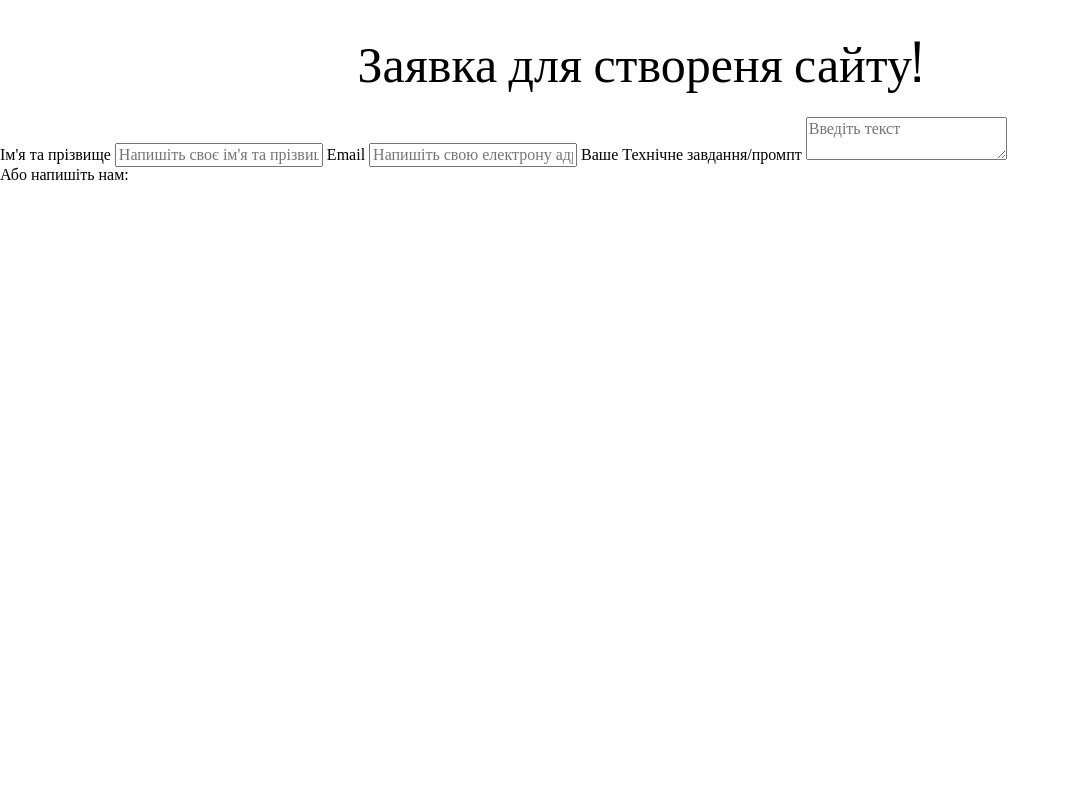
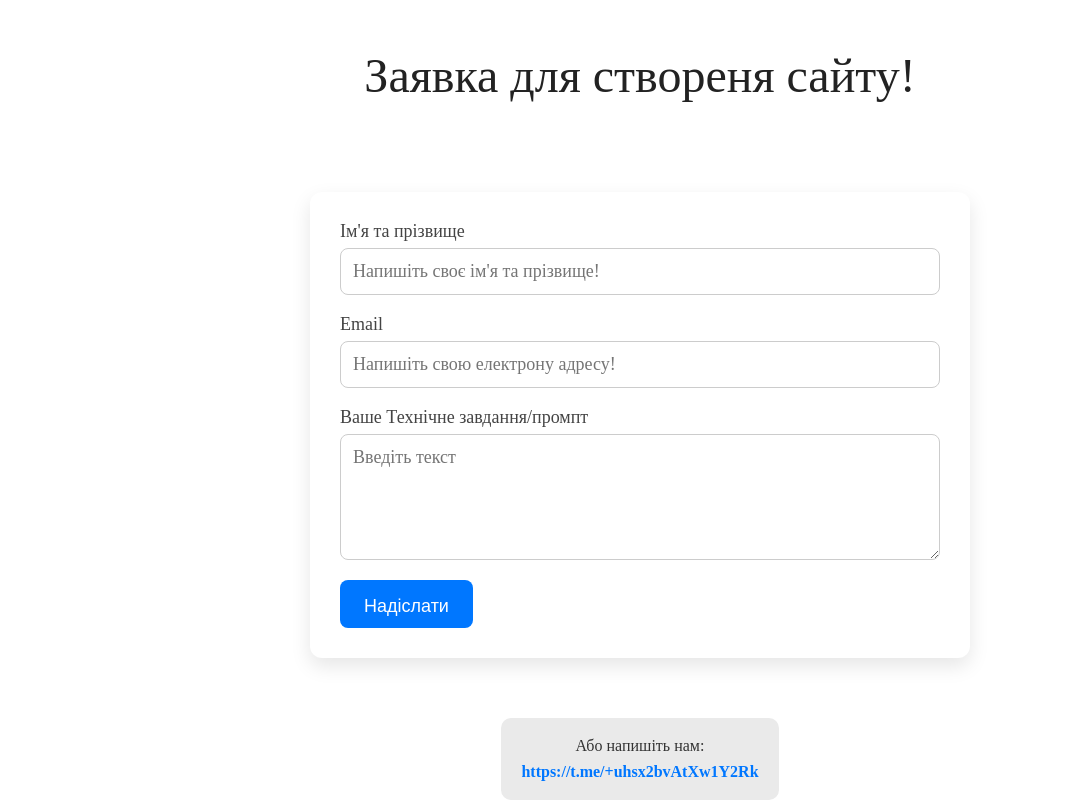
Before and after one commit to Rostyslav-afk/MakeSite, a plain HTML site: page index.html in a window 1280 px wide. Shown: the whole page, without its empty margins (0-1070 px from the left). Drawn offline with nearby package versions, Linux system fonts and the light colour scheme.

Commit message:
full
release

```diff
--- a/css/style.css
+++ b/css/style.css
@@ -140,20 +140,130 @@ a {
 
 /* Header */
 .header-title {
-    font-size: 25px;
-    font-family: "Oswald";
+    font-size: 24px;
     text-align: center;
+    padding: 20px;
+    color: #222;
 
     @media screen and (min-width: 752px) {
-        font-size: 50px;
+      font-size: 36px;
     }
 
     @media screen and (min-width: 1264px) {
-        font-size: 50px;
+      font-size: 48px;
     }
-}
+  }
 
-/* Form */
+  /* Form Section */
+  .form {
+    display: flex;
+    justify-content: center;
+    align-items: center;
+    padding-top: 40px;
+  }
 
+  .form-form {
+    background-color: #ffffff;
+    border-radius: 12px;
+    padding: 20px;
+    width: 100%;
+    max-width: 500px;
+    box-shadow: 0 8px 20px rgba(0, 0, 0, 0.1);
+    display: flex;
+    flex-direction: column;
+    gap: 20px;
 
-/* Footer */
+    @media screen and (min-width: 752px) {
+      padding: 30px;
+    }
+
+    @media screen and (min-width: 1264px) {
+      max-width: 600px;
+    }
+  }
+
+  .form-label {
+    display: flex;
+    flex-direction: column;
+    font-size: 16px;
+    color: #444;
+
+    @media screen and (min-width: 752px) {
+      font-size: 18px;
+    }
+  }
+
+  .form-label input,
+  .form-textarea {
+    margin-top: 8px;
+    padding: 12px;
+    font-size: 16px;
+    border-radius: 8px;
+    border: 1px solid #ccc;
+    transition: border-color 0.2s ease-in-out;
+
+    @media screen and (min-width: 752px) {
+      font-size: 18px;
+    }
+  }
+
+  .form-label input:focus,
+  .form-textarea:focus {
+    outline: none;
+    border-color: #0077ff;
+  }
+
+  .form-textarea {
+    resize: vertical;
+    min-height: 100px;
+  }
+
+  /* Footer */
+  footer {
+    margin-top: 60px;
+    text-align: center;
+  }
+
+  .footer-box {
+    padding: 20px;
+    background-color: #eaeaea;
+    border-radius: 10px;
+    display: inline-block;
+  }
+
+  .footer-text {
+    font-size: 16px;
+    margin-bottom: 10px;
+    color: #333;
+  }
+
+  .footer-link {
+    display: inline-block;
+    color: #0077ff;
+    font-weight: bold;
+  }
+
+  .form-button {
+    padding: 12px 20px;
+    background-color: #0077ff;
+    color: #fff;
+    font-size: 16px;
+    font-family: "Oswald", sans-serif;
+    border: none;
+    border-radius: 8px;
+    cursor: pointer;
+    transition: background-color 0.3s ease, transform 0.2s ease;
+    align-self: flex-start;
+  }
+
+  .form-button:hover {
+    background-color: #005fd1;
+    transform: translateY(-2px);
+  }
+
+  @media screen and (min-width: 752px) {
+    .form-button {
+      font-size: 18px;
+      padding: 14px 24px;
+    }
+  }
--- a/index.html
+++ b/index.html
@@ -21,19 +21,25 @@
     <main>
         <section class="form">
             <form name="request" netlify class="form-form">
-                <label class="form-label">Ім'я та прізвище <input type="text" name="name"
-                        placeholder="Напишіть своє ім'я та прізвище!"></label>
-                <label class="form-label">Email <input type="email" name="email"
-                        placeholder="Напишіть свою електрону адресу!"></label>
-                <label class="form-label">Ваше Технічне завдання/промпт <textarea name="comment" class="form-textarea"
-                        placeholder="Введіть текст"></textarea></label>
+                <label class="form-label">Ім'я та прізвище
+                    <input type="text" name="name" placeholder="Напишіть своє ім'я та прізвище!">
+                </label>
+                <label class="form-label">Email
+                    <input type="email" name="email" placeholder="Напишіть свою електрону адресу!">
+                </label>
+                <label class="form-label">Ваше Технічне завдання/промпт
+                    <textarea name="comment" class="form-textarea" placeholder="Введіть текст"></textarea>
+                </label>
+
+                <button type="submit" class="form-button">Надіслати</button>
             </form>
+
         </section>
     </main>
     <footer>
         <div class="footer-box">
             <p class="footer-text">Або напишіть нам:</p>
-            <a href="" class="footer-link"></a>
+            <a href="https://t.me/+uhsx2bvAtXw1Y2Rk" class="footer-link">https://t.me/+uhsx2bvAtXw1Y2Rk</a>
         </div>
     </footer>
 </body>
```
